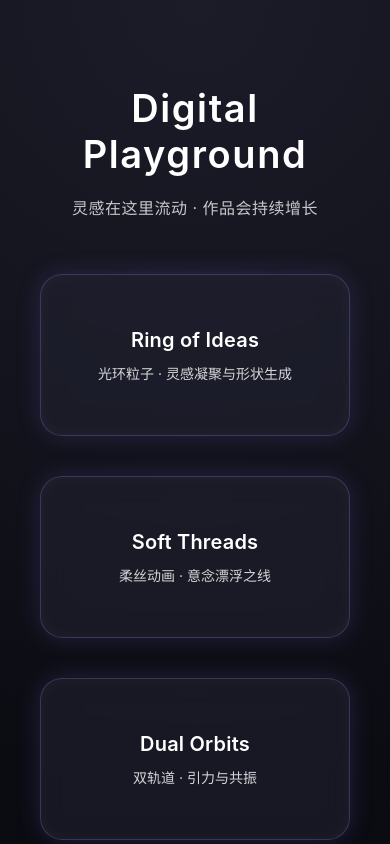
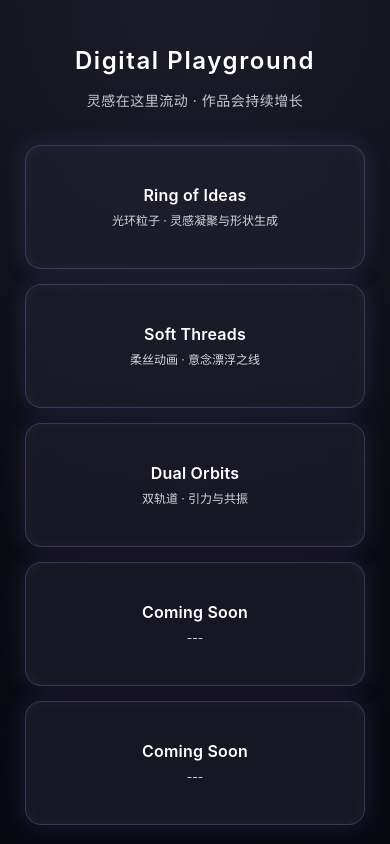
Before and after one commit to moonstarlinda/Digital_Playground, a plain HTML site: page index.html in a window 390 px wide. Shown: the top 844 px of the page. Drawn offline with Linux system fonts and the light colour scheme.

Commit message:
Add responsive design for mobile and small screens

```diff
--- a/index.html
+++ b/index.html
@@ -2,6 +2,7 @@
 <html lang="zh-CN">
 <head>
 <meta charset="UTF-8" />
+<meta name="viewport" content="width=device-width, initial-scale=1.0">
 <title>Digital Playground · Works</title>
 <style>
     body {
@@ -93,6 +94,78 @@
         color: inherit;
         text-decoration: none;
     }
+
+    /* === 移动端适配 === */
+    @media (max-width: 768px) {
+        body {
+            padding: 40px 20px;
+        }
+
+        h1 {
+            font-size: 28px;
+            margin-bottom: 15px;
+        }
+
+        .subtitle {
+            font-size: 14px;
+            margin-bottom: 35px;
+        }
+
+        .grid {
+            grid-template-columns: 1fr;  /* 单列布局 */
+            gap: 20px;
+            max-width: 100%;
+            padding: 0 15px;
+        }
+
+        .card {
+            padding: 20px;
+            min-height: 100px;
+            border-radius: 16px;
+        }
+
+        .card:hover {
+            transform: translateY(-4px);  /* 减少hover效果 */
+        }
+
+        .card-title {
+            font-size: 18px;
+            margin-bottom: 8px;
+        }
+
+        .card-desc {
+            font-size: 13px;
+        }
+    }
+
+    /* === 超小屏幕适配 === */
+    @media (max-width: 480px) {
+        body {
+            padding: 30px 15px;
+        }
+
+        h1 {
+            font-size: 24px;
+        }
+
+        .grid {
+            padding: 0 10px;
+            gap: 15px;
+        }
+
+        .card {
+            padding: 16px;
+            min-height: 90px;
+        }
+
+        .card-title {
+            font-size: 16px;
+        }
+
+        .card-desc {
+            font-size: 12px;
+        }
+    }
 </style>
 </head>
 
```
